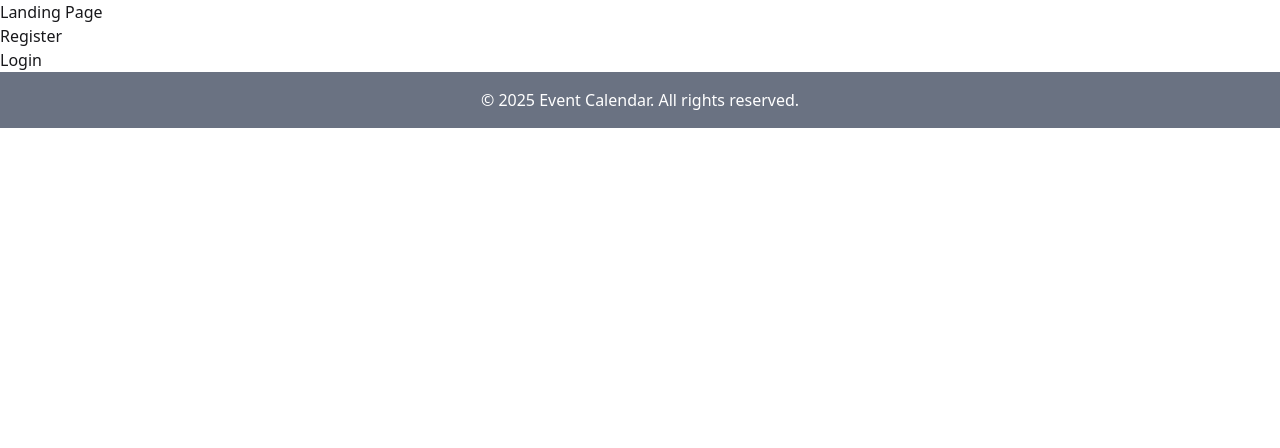
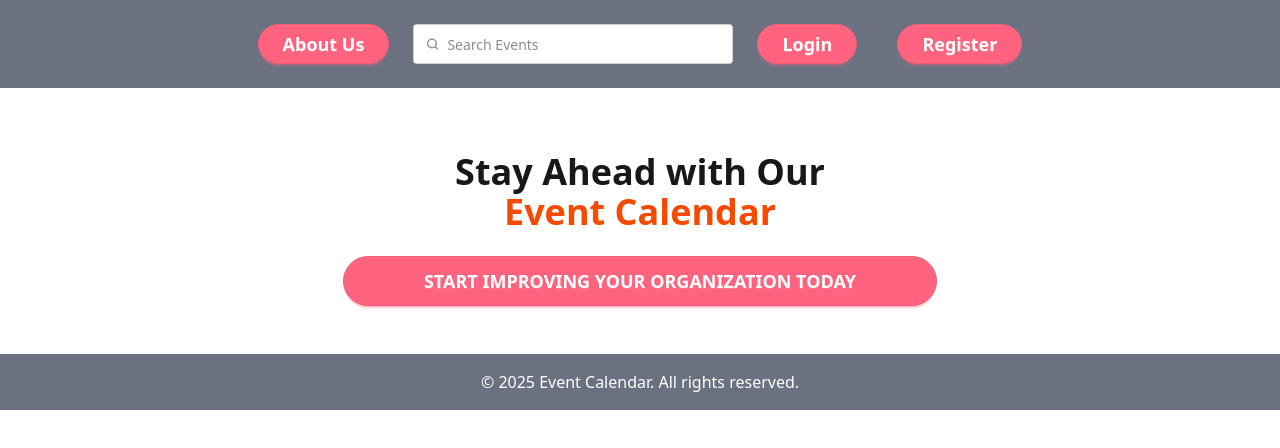
Before and after one commit to A67-JS-FinalProject/Event-Calendar-Project, a React (Vite) app in the folder event-calendar/: page / in a window 1280 px wide. Shown: the top 448 px of the page. Built offline with nearby package versions, Linux system fonts and the light colour scheme.

Commit message:
Add NavBarPublic component and enhance LandingPage layout

```diff
--- a/event-calendar/src/components/Home/LandingPage.jsx
+++ b/event-calendar/src/components/Home/LandingPage.jsx
@@ -1,19 +1,19 @@
-import { Link } from "react-router-dom";
+import NavBarPublic from "../NavBarPublic/NavBarPublic";
 
 function LandingPage() {
   return (
-    <div className="home">
-      <h2>Landing Page</h2>
-      <nav>
-        <ul>
-          <li>
-            <Link to="/register">Register</Link>
-          </li>
-          <li>
-            <Link to="/login">Login</Link>
-          </li>
-        </ul>
-      </nav>
+    <div className="home text-center">
+      <NavBarPublic />
+      <div className="flex flex-col items-center text-center mt-16 px-5">
+        <h1 className="text-4xl font-bold">
+          Stay Ahead with Our <br />
+          <span className="text-orange-600">Event Calendar</span>
+        </h1>
+        <button className="btn btn-error text-white mt-6 px-20 py-6 text-lg rounded-full">
+          START IMPROVING YOUR ORGANIZATION TODAY
+        </button>
+        <div className="mt-12"></div>
+      </div>
     </div>
   );
 }
--- /dev/null
+++ b/event-calendar/src/components/NavBarPublic/NavBarPublic.jsx
@@ -0,0 +1,23 @@
+import { Link } from 'react-router-dom';
+
+export default function NavBarPublic() {
+    return (
+        <nav className="navbar flex justify-center items-center bg-gray-500 p-6">
+            <Link to="/login" className="btn btn-error text-white px-6 py-3 text-lg rounded-full mr-6">
+                About Us
+            </Link>
+            <label className="input mr-6">
+                <svg className="h-[1em] opacity-50" viewBox="0 0 24 24"><g strokeLinejoin="round" strokeLinecap="round" strokeWidth="2.5" fill="none" stroke="currentColor"><circle cx="11" cy="11" r="8"></circle><path d="m21 21-4.3-4.3"></path></g></svg>
+                <input type="search" required placeholder="Search Events" />
+            </label>
+            <div className="flex space-x-10">
+                <Link to="/login" className="btn btn-error text-white px-6 py-3 text-lg rounded-full">
+                    Login
+                </Link>
+                <Link to="/register" className="btn btn-error text-white px-6 py-3 text-lg rounded-full">
+                    Register
+                </Link>
+            </div>
+        </nav>
+    );
+}
```
